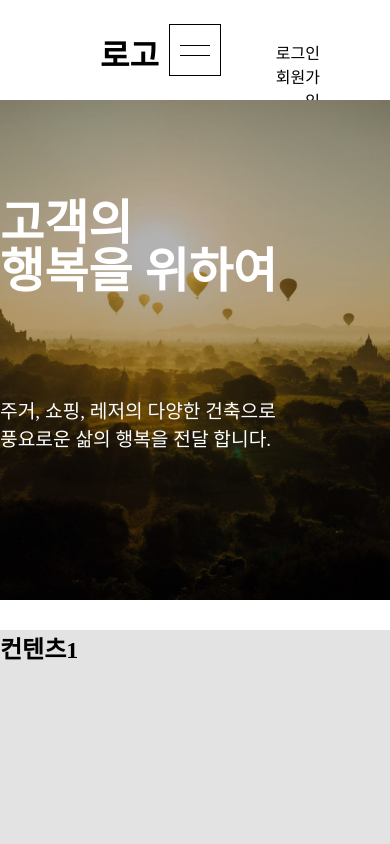
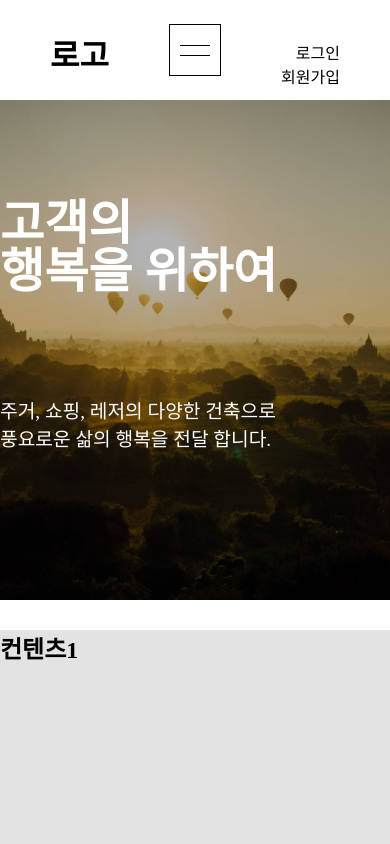
Before and after one commit to chobee81/rwd, a plain HTML site: page index.html in a window 390 px wide. Shown: the top 844 px of the page. Drawn offline with nearby package versions, Linux system fonts and the light colour scheme.

Commit message:
Add files via upload

```diff
--- a/common.css
+++ b/common.css
@@ -53,6 +53,8 @@ a { text-decoration: none; }
   #content > section { width: 48%; margin-bottom: 20px; }
 }
 @media screen and (max-width: 800px) {
+  #header h1 { left: 50px; }
+  #member ul li { margin-right: 0; }
   #slogan { height: 400px }
   #slogan h2 { font-size: 3rem; }
   #slogan p {  font-size: 1.2rem;}
```
